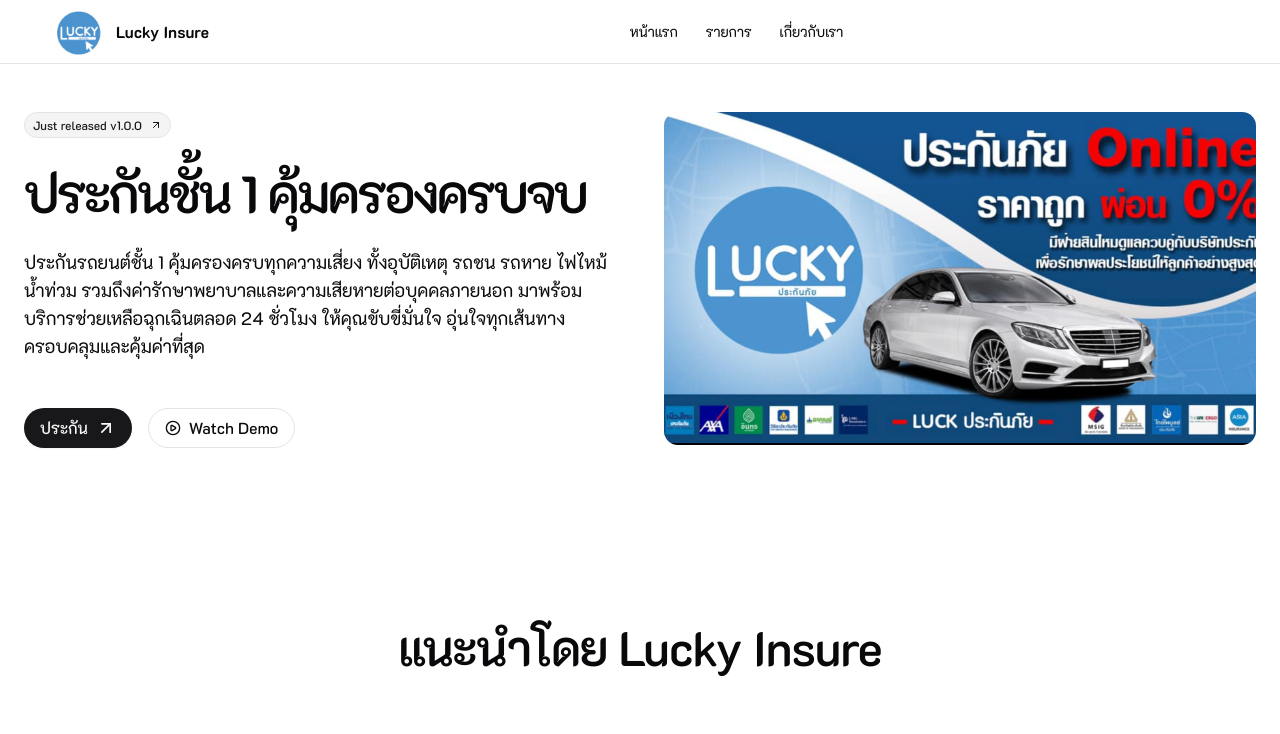
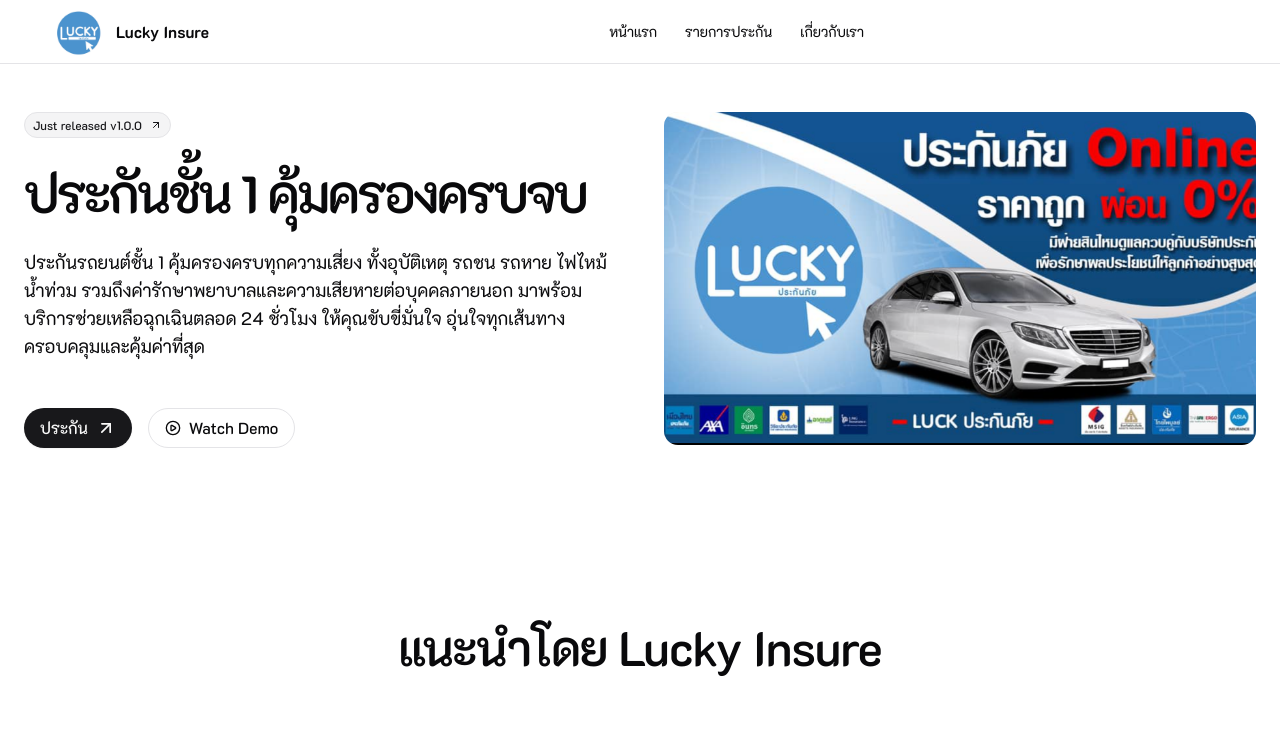
Before and after one commit to besttxat/Lucky-Insure-Web, a Next.js app: page / in a window 1280 px wide. Shown: the top 734 px of the page. Built offline with nearby package versions, Linux system fonts and the light colour scheme.

Commit message:
รายการประกัน fix

```diff
--- a/src/components/navbar-01/nav-menu.tsx
+++ b/src/components/navbar-01/nav-menu.tsx
@@ -17,7 +17,7 @@
       </NavigationMenuItem>
       <NavigationMenuItem>
         <NavigationMenuLink asChild>
-          <Link href="/product">รายการ</Link>
+          <Link href="/product">รายการประกัน</Link>
         </NavigationMenuLink>
       </NavigationMenuItem>
       <NavigationMenuItem>
```
